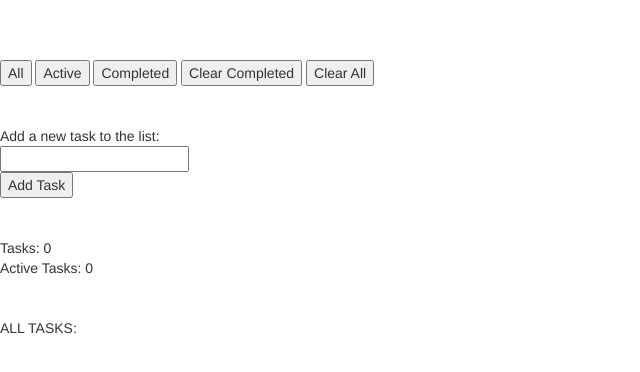
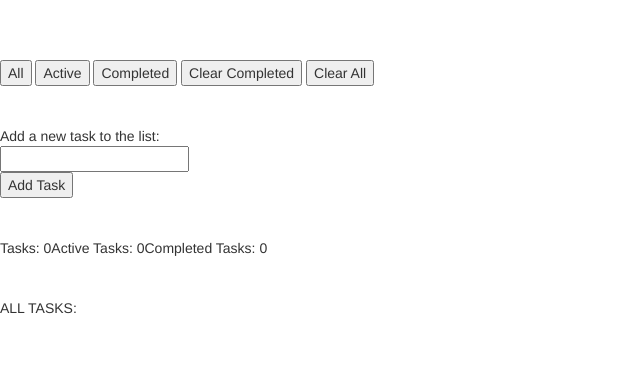
Before and after one commit to GBouffard/Todo_Challenge, a website: page index.html in a window 1280 px wide. Shown: the whole page, without its empty margins (0-640 px from the left). Drawn offline with nearby package versions, Linux system fonts and the light colour scheme; some packages are replaced by stand-ins of ours.

Commit message:
App page shows in real time the number of completed tasks in the list

```diff
--- a/index.html
+++ b/index.html
@@ -33,12 +33,19 @@
     </div>
 
     <br><br>
-    <div id="tasksCounter">
-      Tasks: {{tasksCtrl.tasksCount()}}
-    </div>
-    <div id="activeCounter">
-      Active Tasks: {{tasksCtrl.activeCount()}}
-    </div>
+    <table>
+      <tr>
+        <td id="tasksCounter">
+          Tasks: {{tasksCtrl.tasksCount()}}
+        </td>
+        <td id="activeCounter">
+          Active Tasks: {{tasksCtrl.activeCount()}}
+        </td>
+        <td id="completeCounter">
+          Completed Tasks: {{tasksCtrl.completeCount()}}
+        </td>
+      </tr>
+    </table>
 
     <br><br>
     <div ng-show="tasksCtrl.showAllList" id='allContainer'>
--- a/js/toDo.js
+++ b/js/toDo.js
@@ -45,6 +45,10 @@ guillaumeTasksManager.controller('guillaumeToDo', ['$resource', function($resour
     return self.array;
   };
 
+  self.completeCount = function() {
+  	return (self.tasksCount()-self.activeCount());
+  };
+
   self.activeTasks = function() {
     self.array = [];
     for(var n = 0; n < self.tasklist.length; n++) {
```
Also changed, not shown: test/e2e/toDoFeature.js (+6 -0 lines).
